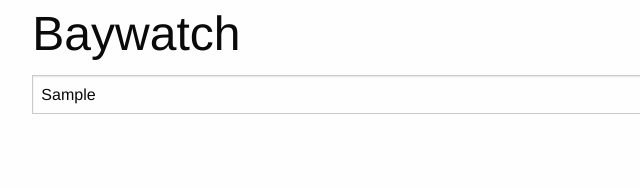
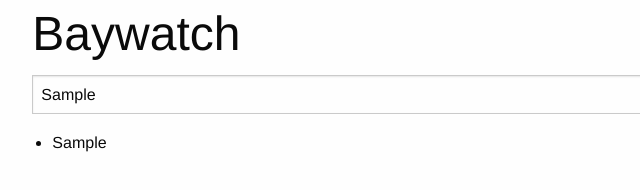
Before and after one commit to xtbc17s3/baywatch, a plain HTML site: page index.html in a window 1280 px wide. Both pictures are taken after typing "Sample" into the empty fields and a click on the button "Add flick". Shown: the full height of the page, 181-821 px from the left. Drawn offline with nearby package versions, Linux system fonts and the light colour scheme.

Commit message:
Add flicks to an unordered list

```diff
--- a/app.js
+++ b/app.js
@@ -1,10 +1,17 @@
 const app = {
-  init: function(formSelector) {
+  init: function(selectors) {
     this.max = 0
+    this.list = document.querySelector(selectors.listSelector)
 
     document
-      .querySelector(formSelector)
+      .querySelector(selectors.formSelector)
       .addEventListener('submit', this.handleSubmit.bind(this))
+  },
+
+  renderListItem: function(flick) {
+    const item = document.createElement('li')
+    item.textContent = flick.name
+    return item
   },
 
   handleSubmit: function(ev) {
@@ -15,9 +22,14 @@ const app = {
       name: f.flickName.value,
     }
 
-    console.log(flick)
+    const listItem = this.renderListItem(flick)
+    this.list.appendChild(listItem)
+
     this.max ++
   },
 }
 
-app.init('form#flick-form')
+app.init({
+  formSelector: 'form#flick-form',
+  listSelector: '#flick-list',
+})
--- a/index.html
+++ b/index.html
@@ -32,6 +32,11 @@
           </div>
         </form>
       </div>
+
+      <div class="medium-8 medium-offset-2 cell">
+        <ul id="flick-list"></ul>
+      </div>
+
     </div>
 
     <script src="app.js"></script>
```
